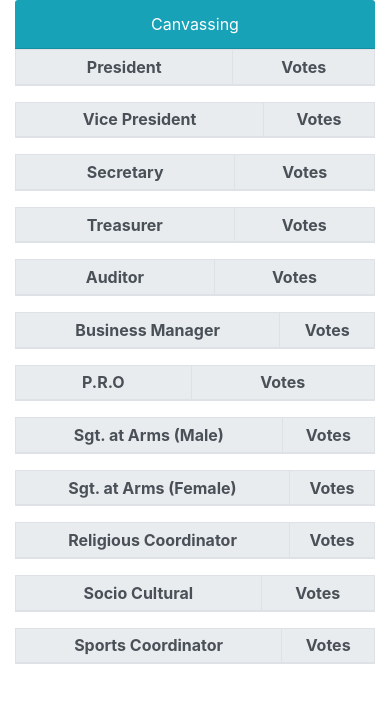
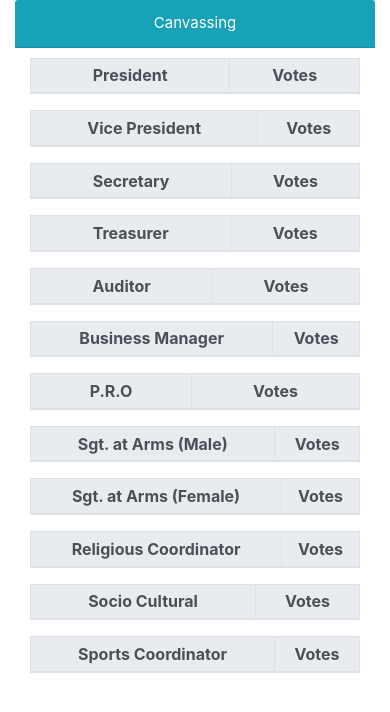
Before and after one commit to kramserolf/SSC-Online-Voting-System, a PHP site: page /canvassing.php in a window 390 px wide. Shown: the top 712 px of the page. Run offline with PHP 8.4, Linux system fonts and the light colour scheme; data that the repository does not hold is empty.

Commit message:
canvassing mobile view fix

```diff
--- a/admin/view/candidates.php
+++ b/admin/view/candidates.php
@@ -42,15 +42,15 @@
       <!-- add candidate modal -->
       <?php include('../modals/addCandidateModal.php'); ?>
       <div class="container">
-        <div class="d-flex text-black pt-3">
+        <div class="d-flex text-black pt-3 pb-2">
           <div class="w-100">
             <h4>Candidates</h4>
           </div>
-          <div class="p-2 flex-shrink-0">
+          <div class="flex-shrink-0">
             <a href="#addModal" data-toggle="modal" class="btn btn-primary btn-sm"><i class="fa fa-user-plus mr-1"></i>Add Candidate</a>
           </div>
         </div>
-        <div class="table-responsive">
+        <div class="table-responsive-sm">
            <table class="table table-hover table-bordered" id="tbl_candidates">
               <thead class="thead-light text-center">
                 <tr>
--- a/admin/view/navbar.php
+++ b/admin/view/navbar.php
@@ -6,7 +6,7 @@
   }
 ?>
  <nav class="navbar navbar-expand-lg navbar-light bg-light border-bottom">
-       <i class="fa fa-th-list" type="button" id="menu-toggle" style="font-size: 1.6em;"></i>
+      <img src="../assets/css/social-media/menu.png" type="button" id="menu-toggle">
 
         <button class="navbar-toggler" type="button" data-toggle="collapse" data-target="#navbarSupportedContent" aria-controls="navbarSupportedContent" aria-expanded="false" aria-label="Toggle navigation">
           <span class="navbar-toggler-icon"></span>
--- a/canvassing.php
+++ b/canvassing.php
@@ -4,14 +4,29 @@
 <head>
 	<!-- bootstrap css -->
 	<link rel="stylesheet" href="https://stackpath.bootstrapcdn.com/bootstrap/4.4.1/css/bootstrap.min.css" integrity="sha384-Vkoo8x4CGsO3+Hhxv8T/Q5PaXtkKtu6ug5TOeNV6gBiFeWPGFN9MuhOf23Q9Ifjh" crossorigin="anonymous">
+	<style type="text/css">
+		@media only screen and (max-width: 768px){
+			.card-header {
+				font-size: 0.94em;
+				margin-bottom: 10px;
+			}
+		}
+		@media only screen and (min-width: 768px) {
+			.col {
+				width: 33.33%;
+				float: left;
+			}
+		}
+	</style>
 </head>
 <body>
-	<div class="container">
+	<div class="container-fluid">
 		<div class="d-flex text-black pb-md-2 text-center">
 	 	<div class="card-header w-100 text-white" style="background-color: #17a2b8;">Canvassing</div>
-	</div>
-		<div class="row">
-			<div class="col-md-4">
+		</div>
+		<!-- <div class="row"> -->
+			<div class="col">
+				<div class="table-responsive-sm">
 				<table class="table table-bordered table-sm">
 					<thead class="thead-light text-center">
 						<tr>
@@ -29,9 +44,11 @@
 					</tr>
 				<?php } ?>
 				</table>
+				</div>
 			</div>
 
-			<div class="col-md-4">
+			<div class="col">
+				<div class="table-responsive-sm">
 				<table class="table table-bordered table-sm">
 					<thead class="thead-light text-center">
 						<tr>
@@ -49,9 +66,11 @@
 					</tr>
 				<?php } ?>
 				</table>
+				</div>
 			</div>
 
-				<div class="col-md-4">
+				<div class="col">
+				<div class="table-responsive-sm">
 				<table class="table table-bordered table-sm">
 					<thead class="thead-light text-center">
 						<tr>
@@ -70,10 +89,10 @@
 				<?php } ?>
 				</table>
 			</div>
-			<!-- end of 1st row -->
-		</div>
-		<div class="row">
-				<div class="col-md-4">
+			</div>
+
+				<div class="col">
+				<div class="table-responsive-sm">
 				<table class="table table-bordered table-sm">
 					<thead class="thead-light text-center">
 						<tr>
@@ -92,7 +111,8 @@
 				<?php } ?>
 				</table>
 			</div>
-				<div class="col-md-4">
+			</div>
+				<div class="col">
 				<table class="table table-bordered table-sm">
 					<thead class="thead-light text-center">
 						<tr>
@@ -111,7 +131,8 @@
 				<?php } ?>
 				</table>
 			</div>
-			<div class="col-md-4">
+			<div class="col">
+				<div class="table-responsive-sm">
 				<table class="table table-bordered table-sm">
 					<thead class="thead-light text-center">
 						<tr>
@@ -130,10 +151,10 @@
 				<?php } ?>
 				</table>
 			</div>
-			<!-- end of 2nd row -->
-		</div>
-		<div class="row">
-				<div class="col-md-4">
+			</div>
+
+				<div class="col">
+				<div class="table-responsive-sm">
 				<table class="table table-bordered table-sm">
 					<thead class="thead-light text-center">
 						<tr>
@@ -152,7 +173,9 @@
 				<?php } ?>
 				</table>
 			</div>
-				<div class="col-md-4">
+			</div>
+				<div class="col">
+				<div class="table-responsive-sm">
 				<table class="table table-bordered table-sm">
 					<thead class="thead-light text-center">
 						<tr>
@@ -171,7 +194,9 @@
 				<?php } ?>
 				</table>
 			</div>
-				<div class="col-md-4">
+			</div>
+				<div class="col">
+				<div class="table-responsive-sm">
 				<table class="table table-bordered table-sm">
 					<thead class="thead-light text-center">
 						<tr>
@@ -190,10 +215,10 @@
 				<?php } ?>
 				</table>
 			</div>
-			<!-- end of 3rd row -->
-		</div>
-		<div class="row">
-				<div class="col-md-4">
+			</div>
+
+				<div class="col">
+				<div class="table-responsive-sm">
 				<table class="table table-bordered table-sm">
 					<thead class="thead-light text-center">
 						<tr>
@@ -212,7 +237,9 @@
 				<?php } ?>
 				</table>
 			</div>
-				<div class="col-md-4">
+			</div>
+				<div class="col">
+				<div class="table-responsive-sm">
 				<table class="table table-bordered table-sm">
 					<thead class="thead-light text-center">
 						<tr>
@@ -231,7 +258,9 @@
 				<?php } ?>
 				</table>
 			</div>
-				<div class="col-md-4">
+			</div>
+				<div class="col">
+				<div class="table-responsive-sm">
 				<table class="table table-bordered table-sm">
 					<thead class="thead-light text-center">
 						<tr>
@@ -250,8 +279,10 @@
 				<?php } ?>
 				</table>
 			</div>
-			<!-- end of 4th row -->
-		</div>
+			</div>
 	</div>
+<!-- bootstrap 4 -->
+<script src="https://stackpath.bootstrapcdn.com/bootstrap/4.4.1/js/bootstrap.min.js" integrity="sha384-wfSDF2E50Y2D1uUdj0O3uMBJnjuUD4Ih7YwaYd1iqfktj0Uod8GCExl3Og8ifwB6" crossorigin="anonymous"></script>
+
 </body>
 </html>
--- a/student/ballot.php
+++ b/student/ballot.php
@@ -40,13 +40,13 @@
 		?>
 
 		<div class="pb-md-2 text-center">
-			<button type="button" class="btn btn-primary" data-toggle="modal" data-target="#castvote">Cast Vote</button>
+			<button type="button" class="btn btn-primary mb-4" data-toggle="modal" data-target="#castvote">Cast Vote</button>
 		</div>
 
 		<!-- modal for confirmation -->
 		<!-- Modal -->
 		<div class="modal fade" id="castvote" tabindex="-1" role="dialog" aria-labelledby="castvoteLabel" aria-hidden="true">
-		  <div class="modal-dialog" role="document">
+		  <div class="modal-dialog modal-dialog-centered" role="document">
 		    <div class="modal-content">
 		      <div class="modal-header">
 		        <h6 class="modal-title" id="castvoteLableCenter">Confirmation</h6>
```
Also changed, not shown: admin/layouts/css.php (+9 -0 lines), admin/view/bsba.php (+5 -3 lines), admin/view/bssw.php (+5 -3 lines), admin/view/cics.php (+5 -3 lines), admin/view/crim.php (+6 -4 lines), admin/view/dashboard.php (+7 -5 lines), admin/view/educ.php (+5 -3 lines), admin/assets/css/social-media/menu.png (added).
